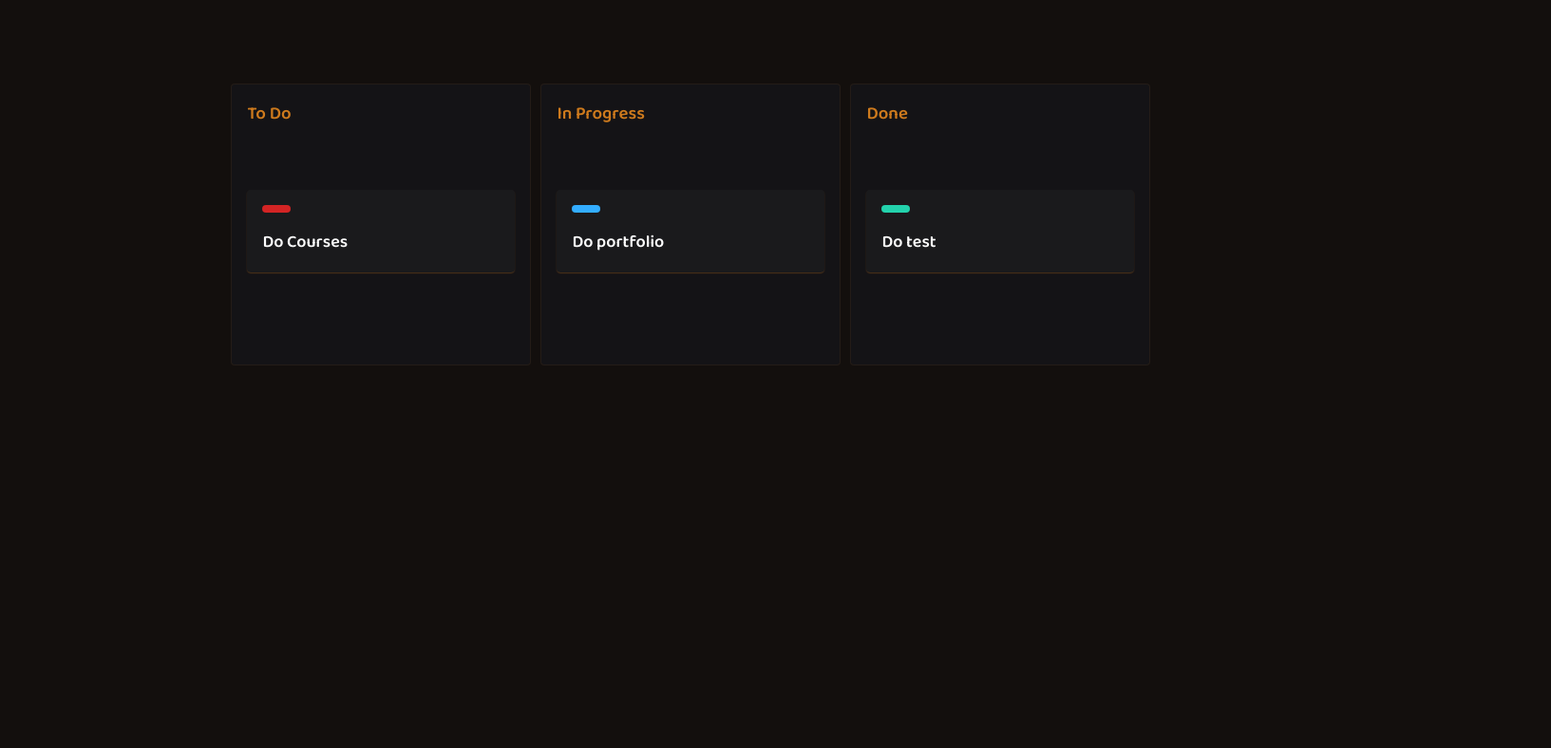
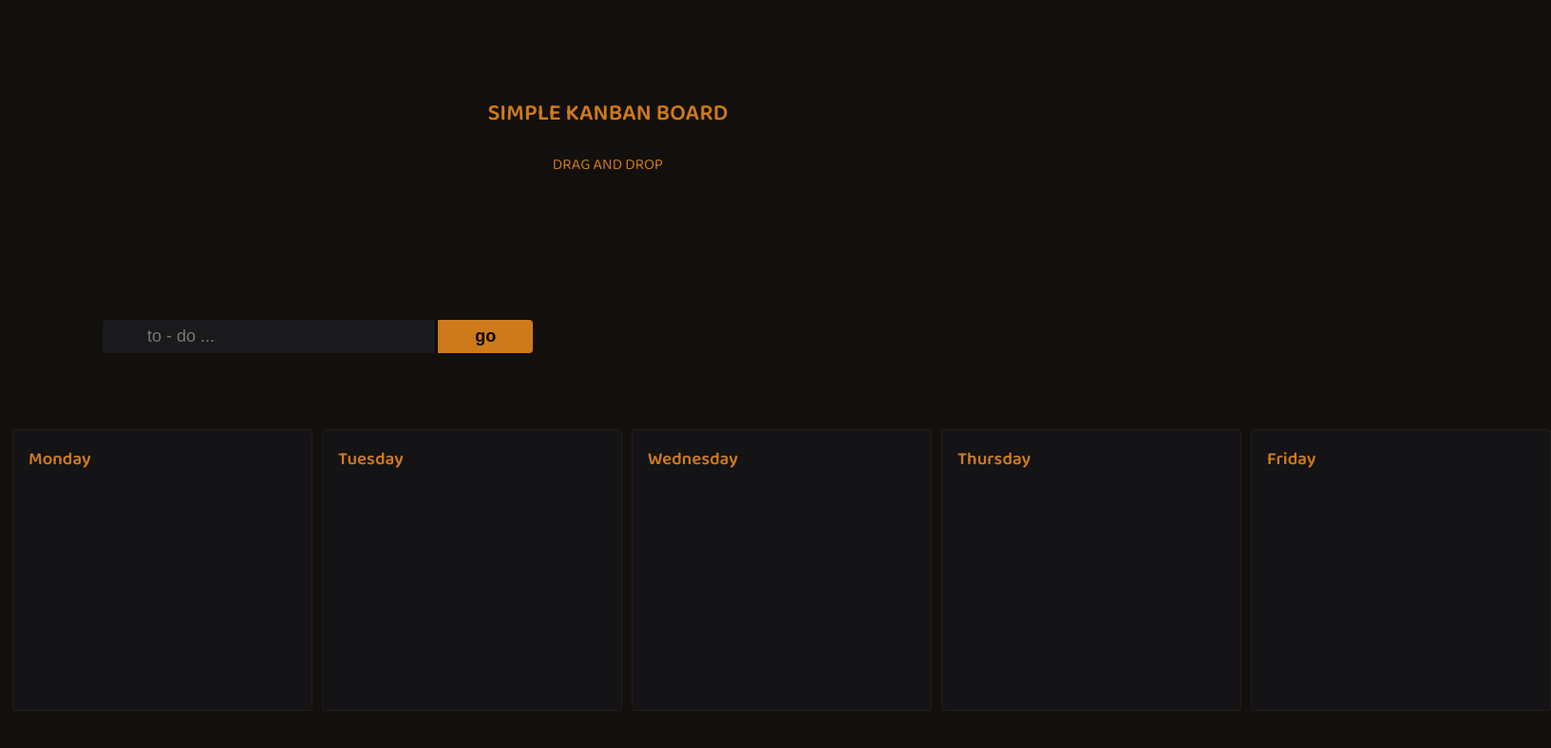
Before and after one commit to mbalves1/draganddrop, a plain HTML site: page index.html in a window 1280 px wide. Shown: the whole page at 95% size, 1633 px wide, since content can reach past the window. Drawn offline with Linux system fonts and the light colour scheme.

Commit message:
Add files via upload

```diff
--- a/index.html
+++ b/index.html
@@ -5,41 +5,77 @@
     <meta name="viewport" content="width=device-width, initial-scale=1.0">
 
     <link rel="stylesheet" href="style.css">
+    <link rel="stylesheet" href="media.css">
     <link href="https://fonts.googleapis.com/css2?family=Baloo+Da+2:wght@400;500;600&display=swap" rel="stylesheet">
+
 
 
     <title>Simple Kanban board</title>
 </head>
 <body>
 
-    <!-- <input type="text" class="inputElelement"> -->
+
+    <header>
+        <nav>
+          <h1>Simple Kanban board</h1>
+          <p>Drag and Drop</p>
+        </nav>
+    </header>
+
+    <div class="inpuit">
+        <input type="text" class=" inputElement"   placeholder="       to - do ..." id="in">
+
+          <button class=" buttonClass" type="button" id="button-addon2">go</button>
+
+    </div>
+
+
+
 
     <div class="boards">
         <div class="board">
-            <h3>To Do</h3>
+            <h3>Monday</h3>
             <div class="dropzone" >
-                <div class="card" draggable="true">
+                <!-- <div class="card" draggable="true">
                     <div class="status red"></div>
-                    <div class="content">Do Courses</div>
-                </div>
+                    <div class="content"></div>
+                </div> -->
             </div>
         </div>
         <div class="board">
-            <h3>In Progress</h3>
+            <h3>Tuesday</h3>
             <div class="dropzone" >
-                <div class="card" draggable="true">
-                    <div class="status blue"></div>
-                    <div class="content">Do portfolio</div>
-                </div>
+                <!-- <div class="card" draggable="true">
+                    <div class="status red"></div>
+                    <div class="content">Do Courses</div>
+                </div> -->
             </div>
         </div>
         <div class="board">
-            <h3>Done</h3>
+            <h3>Wednesday</h3>
             <div class="dropzone" >
-                <div class="card" draggable="true">
+                <!-- <div class="card" draggable="true">
+                    <div class="status blue"></div>
+                    <div class="content">Do portfolio</div>
+                </div> -->
+            </div>
+        </div>
+        <div class="board">
+            <h3>Thursday</h3>
+            <div class="dropzone" >
+                <!-- <div class="card" draggable="true">
                     <div class="status green"></div>
                     <div class="content">Do test</div>
-                </div>
+                </div> -->
+            </div>
+        </div>
+        <div class="board">
+            <h3>Friday</h3>
+            <div class="dropzone" >
+                <!-- <div class="card" draggable="true">
+                    <div class="status green"></div>
+                    <div class="content">Do test</div>
+                </div> -->
             </div>
         </div>
     </div>
--- a/script.js
+++ b/script.js
@@ -1,3 +1,50 @@
+function criaCartao() {
+
+    const dropz = document.createElement('div')
+    dropz.classList.add('dropzone')
+
+
+    const divCard = document.createElement('div')
+    divCard.classList.add('card')
+    divCard.setAttribute('draggable', 'true')
+
+
+
+    const divStatus = document.createElement('div')
+    divStatus.classList.add('status')
+    divStatus.classList.add('red')
+
+    const divMural = document.createElement('div')
+    divMural.classList.add('content')
+
+    const buttonC = document.createElement('button')
+    buttonC.classList.add('btn')
+    buttonC.value = 'Remove'
+
+
+
+    dropz.appendChild(divCard)
+    divCard.appendChild(divStatus)
+    divCard.appendChild(divMural)
+
+    divCard.appendChild(buttonC)
+
+
+    const mural = document.querySelector('.dropzone')
+    mural.appendChild(divCard)
+
+
+
+
+   const text = document.createElement('p')
+    divMural.appendChild(text)
+
+    text.textContent = document.getElementById('in').value
+
+    document.getElementById('in').value = '';
+    document.getElementById('in').focus();
+
+
 
 
 const cards = document.querySelectorAll('.card');
@@ -14,7 +61,7 @@ cards.forEach((card) => {
     card.addEventListener('dragend', dragend)
 });
 
-function dragstart(){
+function dragstart() {
     //this = card
 
     dropzones.forEach(dropzone => dropzone.classList.add('highlight'));
@@ -22,11 +69,11 @@ function dragstart(){
     this.classList.add('isdragging');
 }
 
-function drag(){
+function drag() {
 
 }
 
-function dragend(){
+function dragend() {
     dropzones.forEach(dropzone => dropzone.classList.remove('highlight'));
 
     this.classList.remove('isdragging');
@@ -44,11 +91,11 @@ dropzones.forEach(dropzone => {
     dropzone.addEventListener('drop', drop)
 });
 
-function dragente(){
+function dragente() {
     // console.log('DropZone: Enter zone');
 }
 
-function dragover(){
+function dragover() {
     //this = dropzone
 
     this.classList.add('over')
@@ -57,11 +104,33 @@ function dragover(){
     this.appendChild(cardBeingDragged)
 }
 
-function dragLeave(){
+function dragLeave() {
     //this = dropzone
     this.classList.remove('over')
 }
 
-function drop(){
+function drop() {
     // console.log('DropZone: dropped');
 }
+
+
+
+
+
+let  bt = document.querySelectorAll('.btn')
+
+bt.forEach(function(buttonC){
+    buttonC.addEventListener('click', function(e){
+        e.preventDefault();
+        buttonC.parentNode.remove()
+    })
+})
+
+}
+
+const button = document.querySelector('.buttonClass');
+
+button.onclick = criaCartao
+
+
+// Removendo
--- a/style.css
+++ b/style.css
@@ -5,12 +5,13 @@ html{
 body {
     background-color: #130f0d;
     color: #fdfdfd;
+    margin-top:100px;
+
 }
 
 .boards {
     display: flex;
-
-    margin-left:18vw;
+    justify-content:space-around;
 
 }
 
@@ -62,7 +63,7 @@ body {
 }
 
 .status.red{
-    background: rgb(211, 36, 36);
+    background: #23d2ac;
 }
 
 .highlight{
@@ -81,3 +82,63 @@ body {
 .over{
     background-color: #4cd13711;
 }
+
+/*
+    Input
+*/
+.inputElement{
+    display: inline-block;
+    box-sizing: border-box;
+    width: 350px;
+    transition: .5s;
+    border-radius: 4px 0 0 4px;
+    height: 35px;
+    border:none;
+    outline:none;
+    font-size:18px;
+    padding-left:12px;
+    background: #1a1a1c;
+    color:#fdfdfd;
+
+}
+
+#button-addon2{
+    background:#FD951Fcc;
+    border:none;
+    outline:none;
+    border-radius: 0  4px  4px 0;
+    height: 35px;
+    width: 100px;
+    cursor: pointer;
+    font-size: 18px;
+    font-weight: bolder;
+
+
+}
+
+/*
+ */
+
+ .inpuit{
+    margin-left:100px;
+}
+
+.btn{
+    width:20px;
+    height: 20px;
+    background-color: #d33636;
+    outline: none;
+    border-radius: 4px;
+}
+
+/*
+    Nav
+*/
+
+nav{
+    text-align: center;
+    text-transform: uppercase;
+    margin-bottom: 150px;
+    color:#FD951Fcc;
+
+}
```
